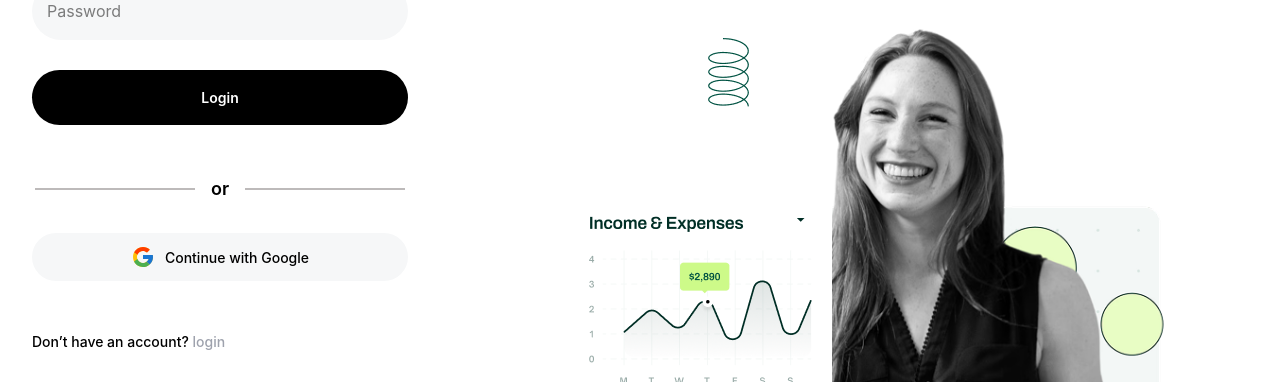
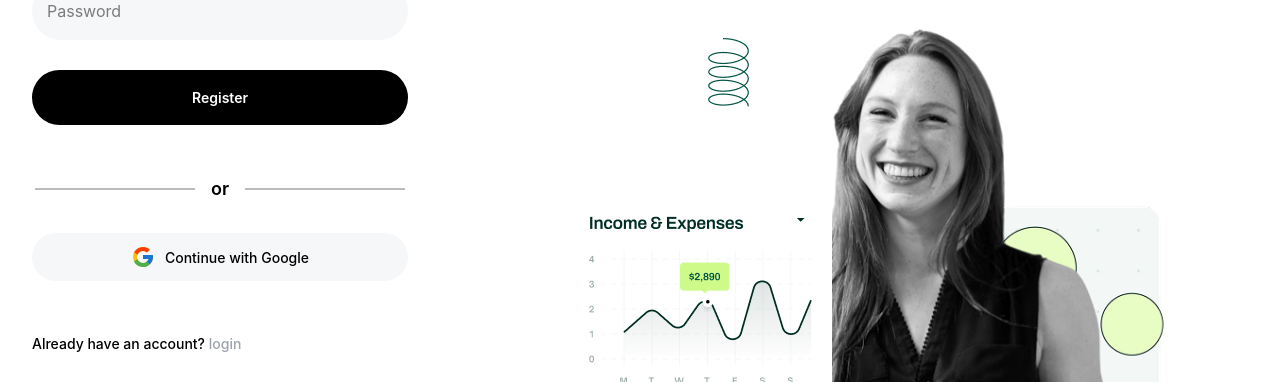
Before and after one commit to afsarRiyad/Group-Project, a React (Vite) app: page /registration in a window 1280 px wide. Shown: the part 418-800 px from the top of the page. Built offline with nearby package versions, Linux system fonts and the light colour scheme; a web font is replaced by a local one.

Commit message:
fix login register page issue

```diff
--- a/src/components/Login.jsx
+++ b/src/components/Login.jsx
@@ -6,6 +6,7 @@ import bbbbb from '../assets/images/footerLogo.webp'
 import Backgr from '../assets/images/YKX00qAsgJpmOM4mzoqt8kZLAgs.svg.png'
 import Backg from '../assets/images/WzWGW3CgEZyoaUVrXzt0bW9FU.png.png'
 import Back from '../assets/images/NEtHJDwruTYfTUuFfKiw5sp8xM.svg.png'
+import { Link } from 'react-router-dom';
 
 const Login = () => {
   return (
@@ -16,11 +17,11 @@ const Login = () => {
                 <p className="font-inter font-medium text-[14px] text-[#9EA2AD]">Login</p>
                 <h2 className="font-archivo font-medium text-[32px] text-black pb-[30px]">Welcome to Slate!</h2>
 
-                <div className="flex justify-center items-center bg-[#F6F7F8] mb-[16px] py-[12px] rounded-[50px]">
-                    <h3 className="flex items-center gap-2.5 font-inter font-medium text-[14px]"><FcGoogle className="w-[24px] h-[24px] text-[#090C10]"/> Continue with Google</h3>
+                <div className="flex justify-center items-center bg-[#F6F7F8] mb-[16px] py-[12px] rounded-[50px] cursor-pointer hover:bg-gray-300/50 duration-150">
+                    <h3 className="flex items-center gap-2.5 font-inter font-medium text-[14px]"><FcGoogle className="w-[24px] h-[24px] text-[#090C10] "/> Continue with Google</h3>
                 </div>
 
-                <div className="flex justify-center items-center bg-[#F6F7F8] py-[12px] mb-[31px] rounded-[50px]">
+                <div className="flex justify-center items-center bg-[#F6F7F8] py-[12px] mb-[31px] rounded-[50px] cursor-pointer hover:bg-gray-300/50 duration-150 ">
                     <h3 className="flex items-center gap-2.5 font-inter font-medium text-[14px]"><FaTwitter className="w-[24px] h-[24px] text-[#1DA1F2]" /> Continue with Google</h3>
                      </div>
 
@@ -38,9 +39,9 @@ const Login = () => {
 
                     <input className="py-[17px] pl-[15px] rounded-[50px] w-full bg-[#F6F7F8]" type="text" placeholder="Password"/>
 
-                    <button className="bg-[black] text-[white] mb-[50px] w-full py-[17px] mt-[30px] rounded-[50px] font-inter font-semibold text-[14px]">Login</button>
+                    <button className="bg-[black] text-[white] mb-[50px] w-full py-[17px] mt-[30px] rounded-[50px] font-inter font-semibold text-[14px]  hover:bg-black/80 duration-150 cursor-pointer">Login</button>
 
-                    <p className="font-inter font-medium text-[14px]">Don’t have an account?  <span className="font-inter font-medium text-[14px text-[#9EA2AD]">Register</span> </p>
+                    <Link to='/registration' className="font-inter font-medium text-[14px]">Don’t have an account?  <span className="font-inter font-medium text-[14px text-[#9EA2AD]">Register</span> </Link>
 
             </div>
             <div>
--- a/src/components/Regestration.jsx
+++ b/src/components/Regestration.jsx
@@ -6,6 +6,7 @@ import Backgr from '../assets/images/YKX00qAsgJpmOM4mzoqt8kZLAgs.svg.png'
 
 import mmm from '../assets/images/mmm.png'
 import Back from '../assets/images/NEtHJDwruTYfTUuFfKiw5sp8xM.svg.png'
+import { Link } from "react-router-dom";
 
 
 const Regestration = () => {
@@ -22,7 +23,7 @@ const Regestration = () => {
 
                     <input className="py-[17px] pl-[15px] rounded-[50px] w-full bg-[#F6F7F8]" type="text" placeholder="Password"/>
 
-                    <button className="bg-[black] text-[white] mb-[50px] w-full py-[17px] mt-[30px] rounded-[50px] font-inter font-semibold text-[14px]">Login</button>
+                    <button className="bg-[black] text-[white] mb-[50px] w-full py-[17px] mt-[30px] rounded-[50px] font-inter font-semibold text-[14px] cursor-pointer hover:bg-black/80 duration-150">Register</button>
 
 
                  <div className="flex items-center justify-center gap-4 mb-[30px]">
@@ -36,12 +37,12 @@ const Regestration = () => {
                     </div>
 
 
-                    <div className="flex justify-center items-center bg-[#F6F7F8] mb-[50px] py-[12px] rounded-[50px]">
+                    <div className="flex justify-center items-center bg-[#F6F7F8] mb-[50px] py-[12px] rounded-[50px] cursor-pointer hover:bg-gray-300/50 duration-150">
                     <h3 className="flex items-center gap-2.5 font-inter font-medium text-[14px]"><FcGoogle className="w-[24px] h-[24px] text-[#090C10]"/> Continue with Google</h3>
                 </div>
 
 
-                    <p className="font-inter font-medium text-[14px]">Don’t have an account?  <span className="font-inter font-medium text-[14px text-[#9EA2AD]">login</span> </p>
+                    <Link to='/login' className="font-inter font-medium text-[14px]">Already have an account?  <span className="font-inter font-medium text-[14px text-[#9EA2AD]">login</span> </Link>
 
 
 
```
